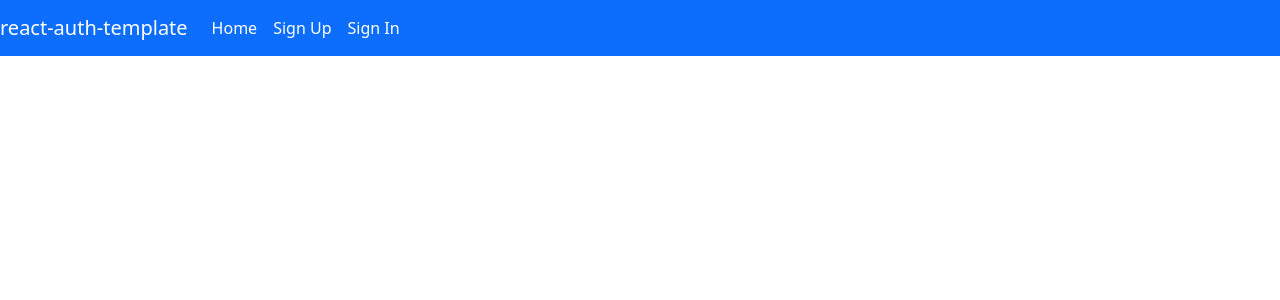
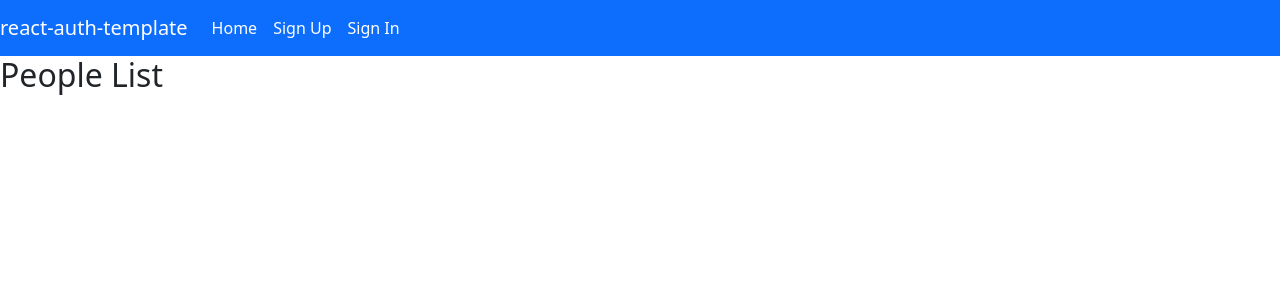
Before and after one commit to harrdev/skywalkerv2-client, a React (Create React App) app: page /People in a window 1280 px wide. Shown: the top 300 px of the page. Built offline with nearby package versions, Linux system fonts and the light colour scheme.

Commit message:
added People component and passing data

```diff
--- a/package.json
+++ b/package.json
@@ -12,6 +12,7 @@
     "react": "^17.0.2",
     "react-bootstrap": "^2.0.3",
     "react-dom": "^17.0.2",
+    "react-router": "^6.2.1",
     "react-router-dom": "^6.0.2",
     "react-scripts": "4.0.3",
     "sass": "^1.44.0",
--- a/src/App.js
+++ b/src/App.js
@@ -12,6 +12,7 @@ import SignUp from './components/auth/SignUp'
 import SignIn from './components/auth/SignIn'
 import SignOut from './components/auth/SignOut'
 import ChangePassword from './components/auth/ChangePassword'
+import People from './components/People'
 import { getSWData } from './api/allData'
 
 const App = () => {
@@ -64,7 +65,10 @@ const App = () => {
 		<Fragment>
 			<Header user={user} />
 			<Routes>
-				<Route path='/' element={<Home msgAlert={msgAlert} user={user} people={people}/>} />
+				<Route path='/' element={<Home msgAlert={msgAlert} user={user} people={people} />} />
+				<Route path='/People'
+					element={<People msgAlert={msgAlert} user={user} people={people} />}
+				/>
 				<Route
 					path='/sign-up'
 					element={<SignUp msgAlert={msgAlert} setUser={setUser} />}
--- a/src/components/Home.js
+++ b/src/components/Home.js
@@ -1,22 +1,15 @@
+import react from 'react'
+import { Link } from 'react-router-dom'
+
 const Home = (props) => {
 	// const { msgAlert, user } = props
 	console.log('props in home', props)
-	const peopleList = props.people.map((p, i) => {
-		return (
-			<li key={i}>
-				<div className="name">{p.name}: Eye Color: {p.eye_color}
-				</div>
-			</li>
-		)
-	})
+
 
 	return (
 		<div className="home">
 			<h2>Skywalker Academy</h2>
-			<h3>People</h3>
-			<ul>
-				{peopleList}
-			</ul>
+			<h3><Link to="./People">People</Link></h3>
 		</div>
 	)
 }
--- /dev/null
+++ b/src/components/People.js
@@ -0,0 +1,26 @@
+import { Link } from 'react-router-dom'
+
+const People = (props) => {
+	// const { msgAlert, user } = props
+	console.log('props in people', props)
+
+    const peopleList = props.people.map((p, i) => {
+		return (
+			<li key={i}>
+				<div className="name">{p.name}: Eye Color: {p.eye_color}
+				</div>
+			</li>
+		)
+	})
+
+	return (
+		<div className="people">
+			<h2>People List</h2>
+            <ul>
+				{peopleList}
+			</ul>
+		</div>
+	)
+}
+
+export default People
```
Also changed, not shown: 1 other file (tests, documents, lock files or other folders). Lines whose indentation alone changed are shown as unchanged.
